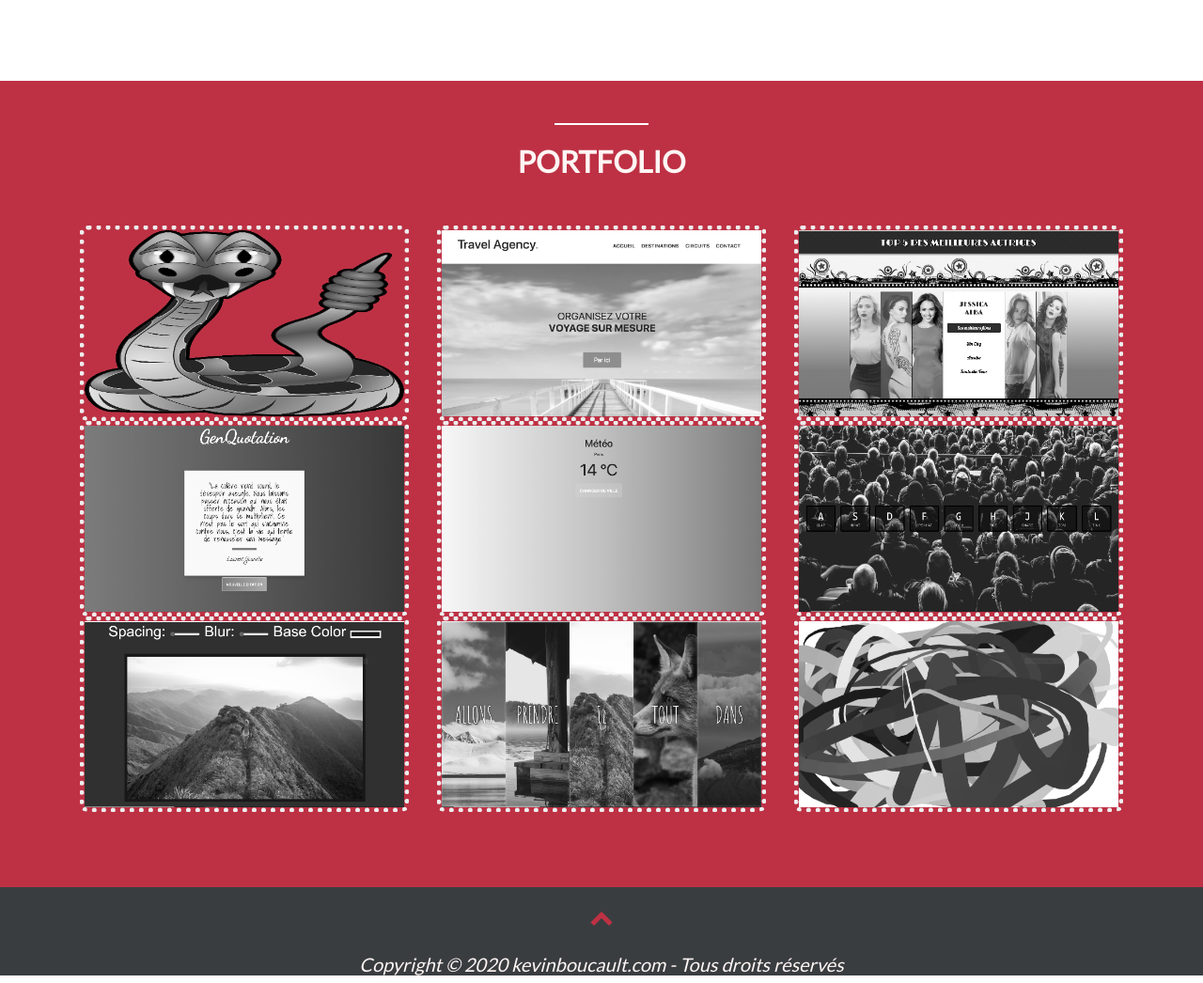
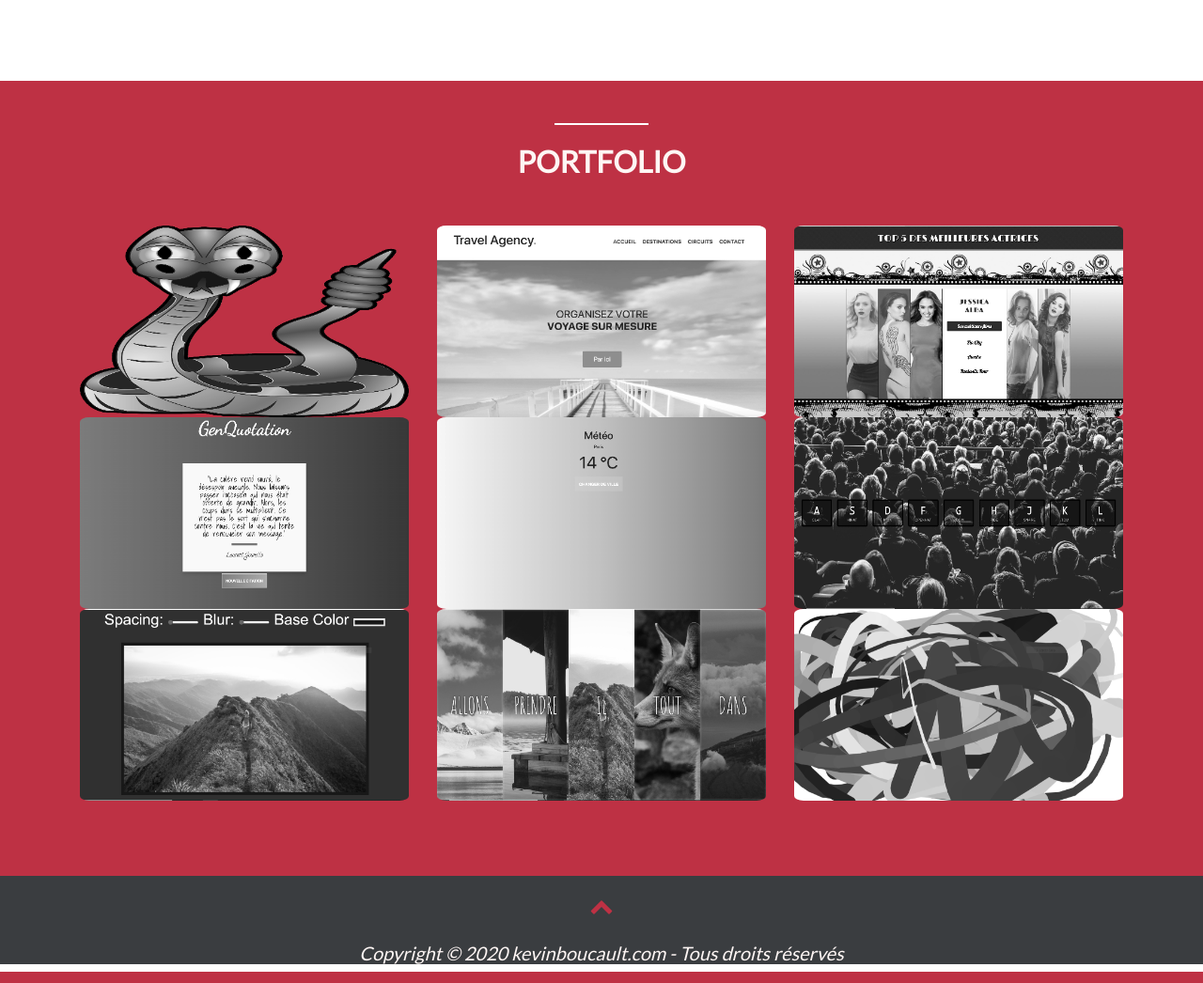
Before and after one commit to Kboucaul/KevinBoucault, a PHP site: page / in a window 1280 px wide. Shown: the part 3870-4916 px from the top of the page at 94% size. Run offline with PHP 8.4, Linux system fonts and the light colour scheme.

Commit message:
Les images sont plus belles

```diff
--- a/css/style.css
+++ b/css/style.css
@@ -376,7 +376,7 @@ ul,ol
 #portfolio .thumbnail img
 {
 	filter: grayscale(100%);
-	border: 5px dotted yellow;
+	border: 5px yellow;
 	border-radius : 10px 10px / 5px 5px;
 }
 #portfolio .thumbnail img:hover
```
